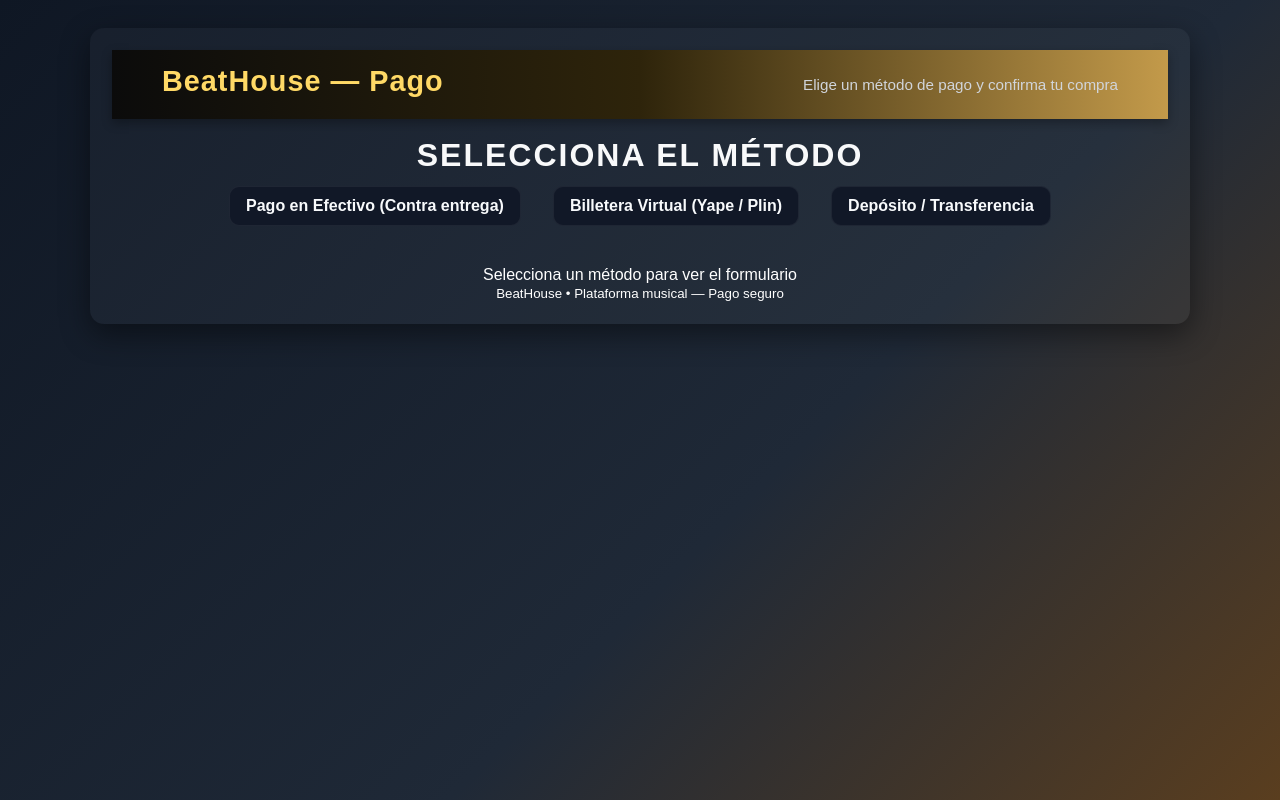
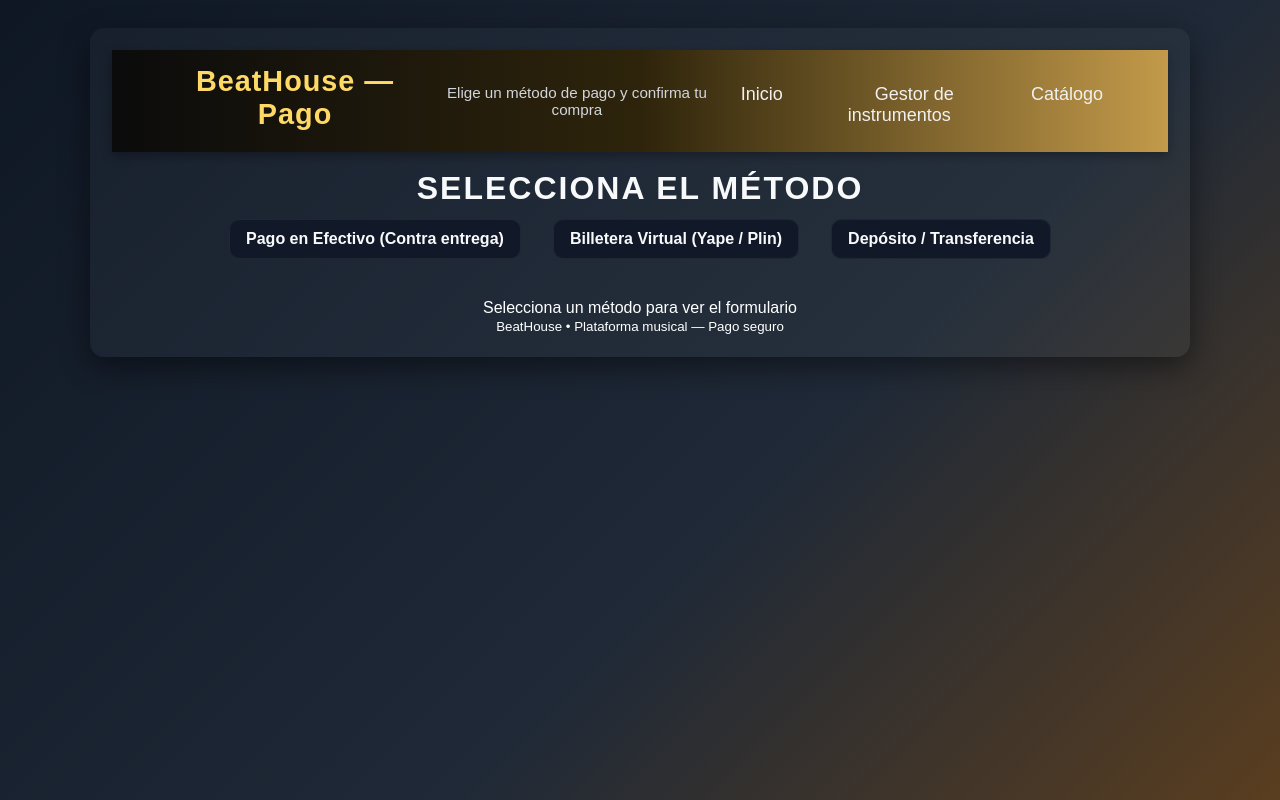
Before and after one commit to Gorallp/BEATHOUSE.PE, a plain HTML site: page pago.html in a window 1280 px wide. Drawn offline with nearby package versions, Linux system fonts and the light colour scheme; some packages are replaced by stand-ins of ours; a script that the page names is missing.

Commit message:
dcoker compose

```diff
--- a/pago.html
+++ b/pago.html
@@ -24,6 +24,13 @@
     <header class="top">
       <h1>BeatHouse — Pago</h1>
       <p class="subtitle">Elige un método de pago y confirma tu compra</p>
+      <nav style="margin-top:8px;">
+        <ul style="list-style:none; padding:0; display:flex; gap:12px;">
+          <li><a href="index.html">Inicio</a></li>
+          <li><a href="admin_instruments.html">Gestor de instrumentos</a></li>
+          <li><a href="catalogo.html">Catálogo</a></li>
+        </ul>
+      </nav>
     </header>
 
     <section class="methods">
```
Also changed, not shown: 1cuerda.html (+1 -0 lines), 2viento.html (+1 -0 lines), 3percusion.html (+1 -0 lines), 4electrofonos.html (+1 -0 lines), catalogo.html (+1 -0 lines), index.html (+1 -0 lines), opcion.html (+1 -0 lines), taller.html (+1 -0 lines), 3 other files.
